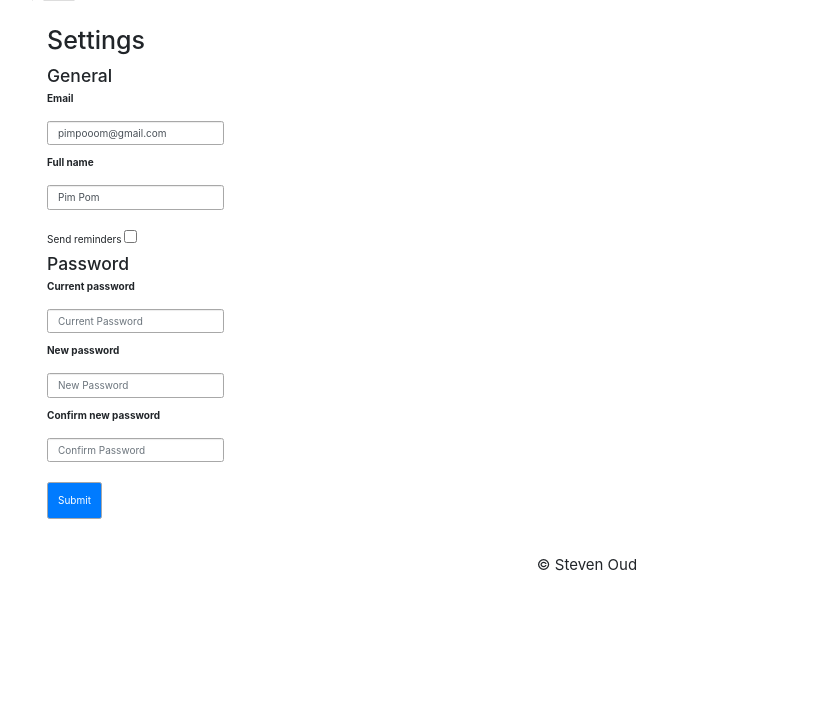
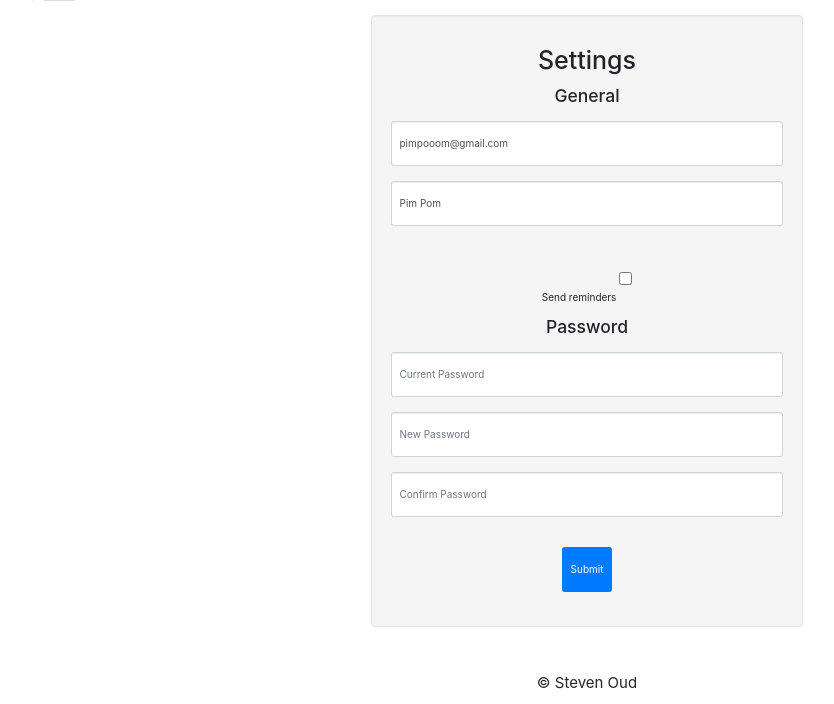
Before and after one commit to soudy/MLReserver, a PHP site: page /user/settings in a window 1280 px wide. Shown: the part 110-814 px from the top of the page, without its empty margins (53-887 px from the left). Before the commit the page ends 681 px from the top, so only its background shows below. Run offline with PHP 8.4, Linux system fonts and the light colour scheme; a user stored in the database is signed in; data comes from the database, SQL or seed files in the repository; tables that the repository leaves empty hold one stand-in row (values such as "Sample post"); some libraries are stand-ins or nearby versions.

Commit message:
proper error messaging, user settings changing password fixed and fixed thrown exceptions

```diff
--- a/app/controllers/ReserveController.php
+++ b/app/controllers/ReserveController.php
@@ -55,7 +55,7 @@ class ReserveController extends MainController
             return false;
         }
 
-        $this->title = 'Reserver - All reserved items';
+        $this->title = 'Reserver - All reservations';
         $this->view('reserve', 'all');
     }
 
--- a/app/controllers/UserController.php
+++ b/app/controllers/UserController.php
@@ -52,12 +52,11 @@ class UserController extends MainController
             $username       = $_POST['username'];
             $password       = $_POST['password'];
 
-            // TODO: better error message
             try {
                 $this->model->log_in($username, $password);
                 header('Location: ' . URL . 'item');
             } catch (Exception $e) {
-                echo 'Log in failed: '. $e->getMessage();
+                $this->error_message = 'Log in failed: ' . $e->getMessage();
             }
         }
 
@@ -74,24 +73,23 @@ class UserController extends MainController
 
         // TODO: input verifying
         if (isset($_POST['change_settings'])) {
-            $email     = $_POST['email'];
-            $full_name = $_POST['full_name'];
-
+            $email                = $_POST['email'];
+            $full_name            = $_POST['full_name'];
             $current_password     = $_POST['current_password'];
             $new_password         = $_POST['new_password'];
             $confirm_new_password = $_POST['confirm_new_password'];
             $send_reminders       = isset($_POST['send_reminders']) ? 1 : 0;
             $password             = $this->user->password;
 
-            if (!(empty($current_password) || empty($new_password) ||
-                empty($confirm_new_password))) {
-
+            if (!empty($current_password) || !empty($new_password) || !empty($confirm_new_password)) {
                 try {
                     $password = $this->model->new_password($_SESSION['logged_in'],
                                                            $current_password, $new_password,
                                                            $confirm_new_password);
                 } catch (Exception $e) {
-                    echo 'Failed to change password: ' . $e->getMessage();
+                    $this->error_message = 'Failed to change password: ' . $e->getMessage();
+                    $this->view('user', 'settings');
+                    return false;
                 }
             }
 
@@ -101,7 +99,7 @@ class UserController extends MainController
                                         $password, $send_reminders);
                 header('Location: ' . URL . 'user/settings');
             } catch (Exception $e) {
-                echo 'Failed to change settings: ' . $e->getMessage();
+                $this->error_message = 'Failed to change settings: ' . $e->getMessage();
             }
         }
 
@@ -140,7 +138,7 @@ class UserController extends MainController
                 $this->model->add_user($full_name, $email, $access_group);
                 header('Location: ' . URL . 'user/all');
             } catch (Exception $e) {
-                echo 'Adding user failed: ' . $e->getMessage();
+                $this->error_message = 'Adding user failed: ' . $e->getMessage();
             }
         }
 
@@ -177,9 +175,12 @@ class UserController extends MainController
 
             try {
                 $this->model->edit_user($uid, $username, $email, $full_name, $access_group);
-                header('Location: ' . URL . "user/all#$uid");
+                $this->success_message = 'User ' . $this->model->get_user($uid)->username .
+                                         'succesfully changed.';
+                $this->all();
+                exit(1);
             } catch (Exception $e) {
-                echo 'Editing user failed: ' . $e->getMessage();
+                $this->error_message = 'Editing user failed: ' . $e->getMessage();
             }
         }
 
--- a/app/models/User.php
+++ b/app/models/User.php
@@ -71,14 +71,12 @@ class User extends Model
      * @param string $username
      * @param string $password
      *
-     * @return bool
+     * @return void
      */
     public function log_in($username, $password)
     {
-        if (!($username && $password)) {
+        if (!($username && $password))
             throw new Exception('Please enter all fields.');
-            return false;
-        }
 
         $sql   = 'SELECT password, id FROM users WHERE username = :username';
         $query = $this->db->prepare($sql);
@@ -91,10 +89,8 @@ class User extends Model
 
         if (password_verify($password, $hashed_password)) {
             $this->set_user_session($uid);
-            return true;
         } else {
             throw new Exception('Username and password don\'t match.');
-            return false;
         }
     }
 
@@ -122,10 +118,8 @@ class User extends Model
      */
     public function check_user_session()
     {
-        if (!($_COOKIE['uid'] && $_COOKIE['session'])) {
+        if (!($_COOKIE['uid'] && $_COOKIE['session']))
             throw new Exception('You\'re not logged in.');
-            return false;
-        }
 
         $sql = 'SELECT session FROM users WHERE id=:id';
 
@@ -148,10 +142,8 @@ class User extends Model
      */
     public function add_user($full_name, $email, $access_group = self::DEFAULT_ACCESS_GROUP)
     {
-        if (!($full_name && $email)) {
+        if (!($full_name && $email))
             throw new Exception('Missing fields.');
-            return false;
-        }
 
         /*
          * Username and password will get generated. The username will exist of a
@@ -163,10 +155,8 @@ class User extends Model
         $raw_password = $this->generate_password();
         $password     = password_hash($raw_password, PASSWORD_BCRYPT);
 
-        if ($this->check_existance('users', 'username', $username)) {
+        if ($this->check_existance('users', 'username', $username))
             throw new Exception('User already exists in database.');
-            return false;
-        }
 
         // XXX: Temporary way of showing username/password combination. will be
         // changed into a mail later
@@ -204,10 +194,8 @@ class User extends Model
      */
     public function remove_user($uid)
     {
-        if (!$uid) {
+        if (!$uid)
             throw new Exception('Missing arguments.');
-            return false;
-        }
 
         $sql   = 'DELETE FROM users WHERE id=:id';
         $query = $this->db->prepare($sql);
@@ -230,10 +218,8 @@ class User extends Model
                               $full_name = null, $access_group = null,
                               $password = null, $send_reminders = null)
     {
-        if (!$uid) {
-            throw new Exception('Missing arguments.');
-            return false;
-        }
+        if (!$uid)
+            throw new Exception('Missing argument.');
 
         $sql = 'UPDATE users SET username=:username, email=:email, password=:password,
                                  full_name=:full_name, access_group=:access_group,
@@ -266,22 +252,13 @@ class User extends Model
      */
     public function new_password($uid, $current_password, $new_password, $confirm_new_password)
     {
-        if (!($current_password || $new_password || $confirm_new_password)) {
-            throw new Exception('Missing field(s).');
-            return false;
-        }
-
         $user = $this->get_user($uid);
 
-        if (!password_verify($current_password, $user->password)) {
-            throw new Exception('Current password isn\'t correct.');
-            return false;
-        }
+        if (!password_verify($current_password, $user->password))
+            throw new Exception('Current password doesn\'t match.');
 
-        if ($new_password !== $confirm_new_password) {
+        if ($new_password !== $confirm_new_password)
             throw new Exception('New passwords don\'t match.');
-            return false;
-        }
 
         return password_hash($new_password, PASSWORD_BCRYPT);
     }
@@ -297,10 +274,8 @@ class User extends Model
      */
     private function check_existance($table, $row, $value)
     {
-        if (!($table || $row || $value)) {
-            throw new Exception('Missing arguments.');
-            return false;
-        }
+        if (!($table || $row || $value))
+            throw new Exception('Missing argument(s).');
 
         $sql   = "SELECT `$row` FROM `$table` WHERE `$row` = :value";
         $query = $this->db->prepare($sql);
@@ -318,15 +293,13 @@ class User extends Model
      */
     private function set_user_session($uid)
     {
-        if (!$uid) {
-            throw new Exception('Missing arguments.');
-            return false;
-        }
+        if (!$uid)
+            throw new Exception('Missing argument.');
 
         $_SESSION['logged_in'] = $uid;
 
-        // Generate hash to store in database / cookie and verify upon entering
-        // the site
+        /* Generate hash to store in database / cookie and verify upon entering
+        the site */
         $salt = base64_encode(openssl_random_pseudo_bytes(16));
         $hash = md5($salt . $uid . $salt);
 
@@ -355,11 +328,6 @@ class User extends Model
      */
     private function generate_username($full_name)
     {
-        if (!$full_name) {
-            throw new Exception('Missing arguments.');
-            return false;
-        }
-
         $_username = split(' ', strtolower($full_name));
 
         for ($i = 0; $i < sizeof($_username); $i++) {
--- a/app/views/item/add.php
+++ b/app/views/item/add.php
@@ -1,16 +1,18 @@
     <div id="content">
         <form action="" method="post" id="create">
+            <div class="well">
                 <h1>Add item</h1>
 
                 <label for="name">Name</label>
                 <input type="text" class="form-control" name="name" placeholder="Item name" />
 
                 <label for="description">Description</label>
-            <textarea name="description" rows="8" cols="44" placeholder="Short description"></textarea>
+                <textarea class="form-control" name="description" placeholder="Short description"></textarea>
 
                 <label for="count">Count</label>
                 <input type="number" class="form-control" name="count" value="1" />
                 <input type="submit" name="add_item" class="btn btn-primary" value="Add item" />
+            </div>
         </form>
     </div>
 </div>
--- a/app/views/item/edit.php
+++ b/app/views/item/edit.php
@@ -1,17 +1,19 @@
     <div id="content">
         <form id="edit" action="" method="post">
+            <div class="well">
                 <h1>Edit item</h1>
 
                 <label for="name">Name</label>
                 <input type="text" class="form-control" name="name" placeholder="Item name" value="<?= $this->item->name ?>" />
 
                 <label for="description">Description</label>
-            <textarea name="description" rows="8" cols="44" placeholder="Description" ><?= $this->item->description ?></textarea>
+                <textarea class="form-control" name="description" placeholder="Description" ><?= $this->item->description ?></textarea>
 
                 <label for="count">Count</label>
                 <input type="number" class="form-control" name="count" placeholder="Count" value="<?= $this->item->count ?>" />
 
                 <input type="submit" name="edit_item" class="btn btn-primary" value="Submit" />
+            </div>
         </form>
     </div>
 </div>
--- a/app/views/layout/nav.php
+++ b/app/views/layout/nav.php
@@ -1,4 +1,3 @@
-<div id="dashboard">
 <nav>
     <ul class="nav nav-tabs nav-justified">
         <li id="all" class="active">
@@ -52,4 +51,19 @@
         <?php endif; ?>
     </ul>
 </nav>
+
+<?php if (isset($this->error_message)): ?>
+    <div id="error-msg">
+        <div class="alert alert-danger">
+            <?= $this->error_message ?>
         </div>
+    </div>
+<?php endif; ?>
+
+<?php if (isset($this->success_message)): ?>
+    <div id="success-msg">
+        <div class="alert alert-success">
+            <?= $this->success_message ?>
+        </div>
+    </div>
+<?php endif; ?>
--- a/app/views/user/add.php
+++ b/app/views/user/add.php
@@ -1,9 +1,10 @@
     <div id="content">
         <h1>Add user</h1>
+        <form id="create" action="" method="post">
+            <div class="well">
                 <div class="alert alert-info">
                     The username and password will be generated and sent to the email address defined below.
                 </div>
-        <form id="create" action="" method="post">
                 <input type="text" class="form-control" name="full_name" placeholder="Full name" />
 
                 <input type="text" class="form-control" name="email" placeholder="E-mail" />
@@ -16,6 +17,7 @@
                 </select>
 
                 <input type="submit" name="add_user" class="btn btn-primary" value="Add user" />
+            </div>
         </form>
     </div>
 </div>
--- a/app/views/user/settings.php
+++ b/app/views/user/settings.php
@@ -1,11 +1,12 @@
     <div id="content">
         <form id="settings" action="" method="post">
+            <div class="well">
                 <h1>Settings</h1>
                 <h3>General</h3>
-            <label for="email">Email</label>
+                <!--<label for="email">Email</label> -->
                 <input type="text" class="form-control" name="email" placeholder="Email address" value="<?= $this->user->email ?>" />
 
-            <label for="full_name">Full name</label>
+                <!--<label for="full_name">Full name</label> -->
                 <input type="text" class="form-control" name="full_name" placeholder="Full name" value="<?= $this->user->full_name ?>" />
 
                 Send reminders
@@ -17,16 +18,17 @@
                 <?php endif; ?>
 
                 <h3>Password</h3>
-            <label for="current_password">Current password</label>
+                <!--<label for="current_password">Current password</label>-->
                 <input type="password" class="form-control" name="current_password" placeholder="Current Password" />
 
-            <label for="new_password">New password</label>
+                <!--<label for="new_password">New password</label>-->
                 <input type="password" class="form-control" name="new_password" placeholder="New Password" />
 
-            <label for="confirm_password">Confirm new password</label>
+                <!--<label for="confirm_password">Confirm new password</label>-->
                 <input type="password" class="form-control" name="confirm_new_password" placeholder="Confirm Password" />
 
                 <input type="submit" class="btn btn-primary" name="change_settings" value="Submit" />
+            </div>
         </form>
     </div>
 </div>
--- a/public/css/desktop.css
+++ b/public/css/desktop.css
@@ -25,7 +25,7 @@ body      {padding:0;margin:0;vertical-align:baseline;line-height:1;}
  * input:hover, input:focus {background:#f9f9f9;}
  */
 
-.container {width:900px;margin:0 auto;}
+.container {width:60%;margin:0 auto;}
 .clear     {clear:both;}
 
 a       {color:#666666;}
@@ -41,6 +41,11 @@ a:hover {color:#444444;}
 #error h1 {margin:30px 0 30px 0;}
 #error a  {cursor:pointer;}
 
+#error-msg, #success-msg .alert {margin:10px auto 0 auto;width:50%;text-align:center}
+#log-in #error-msg              {width:100%;margin:0;}
+
+.alert-info {background:#4F9BE8 !important}
+
 header               {overflow:hidden;padding:5px 0;margin:0 0 25px 0;}
 header #menu         {text-align:right;}
 header #menu a       {color:#3675BB}
@@ -49,35 +54,29 @@ header #menu ul      {float:right;list-style-type:none;}
 header #menu ul li   {float:left;padding:0 10px;}
 header #user         {float:left;}
 
-nav .dropdown-menu {width:100%}
+nav .dropdown-menu                 {width:100%}
+nav .dropdown:hover .dropdown-menu {display:inline !important}
 
-#content       {padding:15px;}
-#content h1    {text-align:left;padding:0;margin:10px 0;}
-#content input {margin:10px 0;border:1px solid #a8a8a8;padding:10px;}
+#content       {padding:15px;text-align:center;}
+#content h1    {text-align:center;padding:0;margin:10px 0;}
+#content form  {margin:0 auto;}
+#content input {margin:15px 0;height:45px;}
+#content textarea {display:block;padding:7px;width:100%;min-height:200px;}
 
-#content #search {width:100%;float:right;margin:0 0 10px 0;}
-#content #search input[type="text"] {float:right;width:200px;}
+#search {width:30%;margin:15px 0 5px 0;float:right}
+#search input[type="text"] {float:right;width:200px;}
 
-#content .row h3                         {padding:0;margin:10px 0;}
-#content .thumbnail                      {padding:10px;overflow:hidden;}
-#content .thumbnail .alert               {padding:7px;margin:7px 0;}
-#content .btn-default                    {padding:6px;}
-#content .thumbnail input                {float:right;margin:0 10px 0 0;}
-#content .thumbnail input[type="number"] {width:30%;}
-
-#content #create, #edit {width:40%;}
-
-#content #settings input {width:auto;}
-
-#content #edit input     {display:block;}
-#content #edit textarea  {display:block;border:1px solid #a8a8a8;padding:7px;}
-
-#content textarea {border:1px solid #a8a8a8;padding:6px;margin:0 0 10px 0;}
-#content select,
-         input[type="number"]   {width:22% !important;}
+#content #create, #edit, #settings {width:40%;}
 
 #content a#goto {float:right;}
 
-.dropdown:hover .dropdown-menu {display:inline !important}
+table th {text-align:center;}
 
 footer {text-align:center;font-size:15px;margin:10px 0;}
+
+.row          {-webkit-column-width: 25em;
+               -webkit-column-gap: 3em;
+                  -moz-column-gap: 3em;
+                  -moz-column-width: 25em;}
+.panel        {display:inline-block;padding:10px;width:100%}
+.panel .alert {padding:7px;margin:5px 0;}
--- a/public/index.php
+++ b/public/index.php
@@ -3,7 +3,6 @@
 session_start();
 
 define('APP', dirname(__DIR__) . DIRECTORY_SEPARATOR . 'app' . DIRECTORY_SEPARATOR);
-define('PUB', dirname(__DIR__) . DIRECTORY_SEPARATOR . 'public' . DIRECTORY_SEPARATOR);
 
 function __autoload($class)
 {
```
Also changed, not shown: app/controllers/ItemController.php (+5 -4 lines), app/models/Item.php (+7 -15 lines), app/models/Reserve.php (+3 -4 lines), app/views/item/all.php (+13 -9 lines), app/views/reserve/requests.php (+7 -1 lines), app/views/user/edit.php (+10 -3 lines), app/views/user/login.php (+8 -0 lines), app/config/config.php (line endings or trailing spaces). Lines whose indentation alone changed are shown as unchanged.
